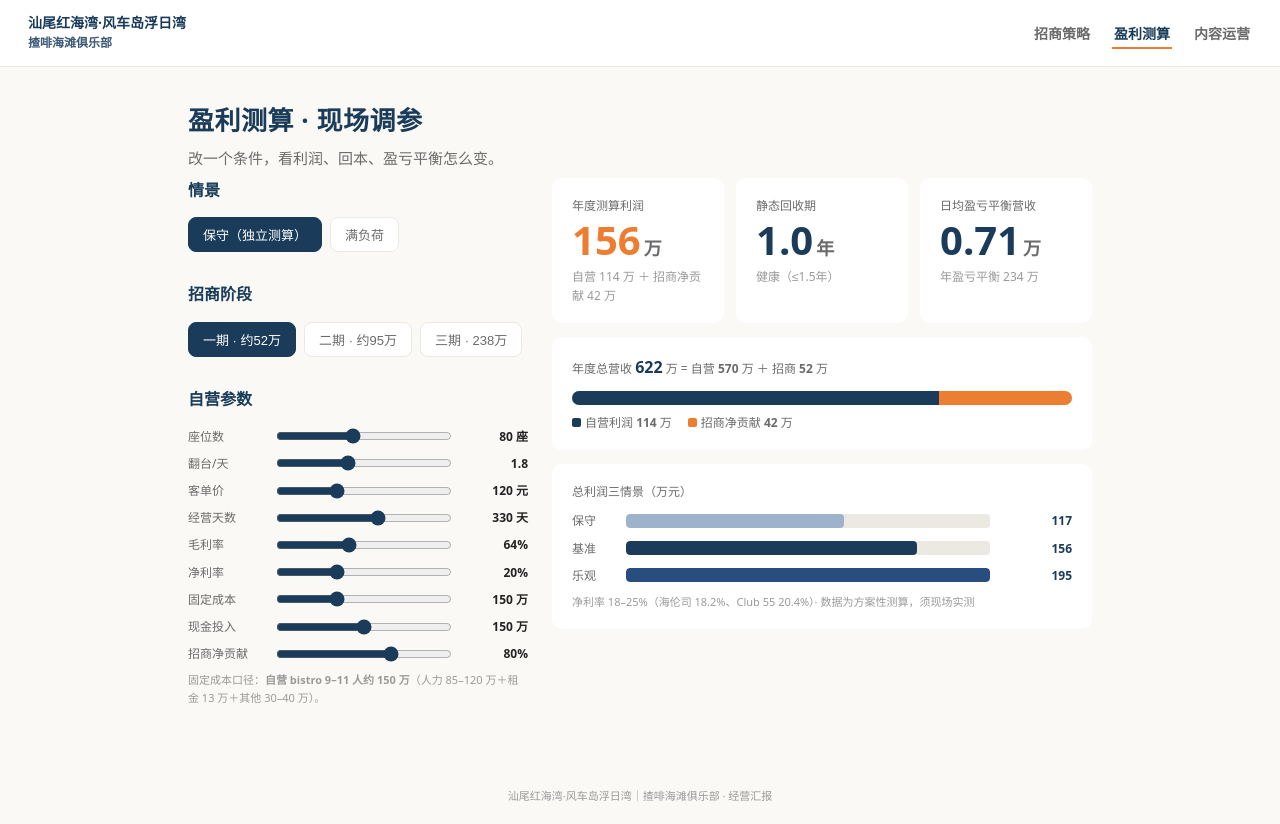
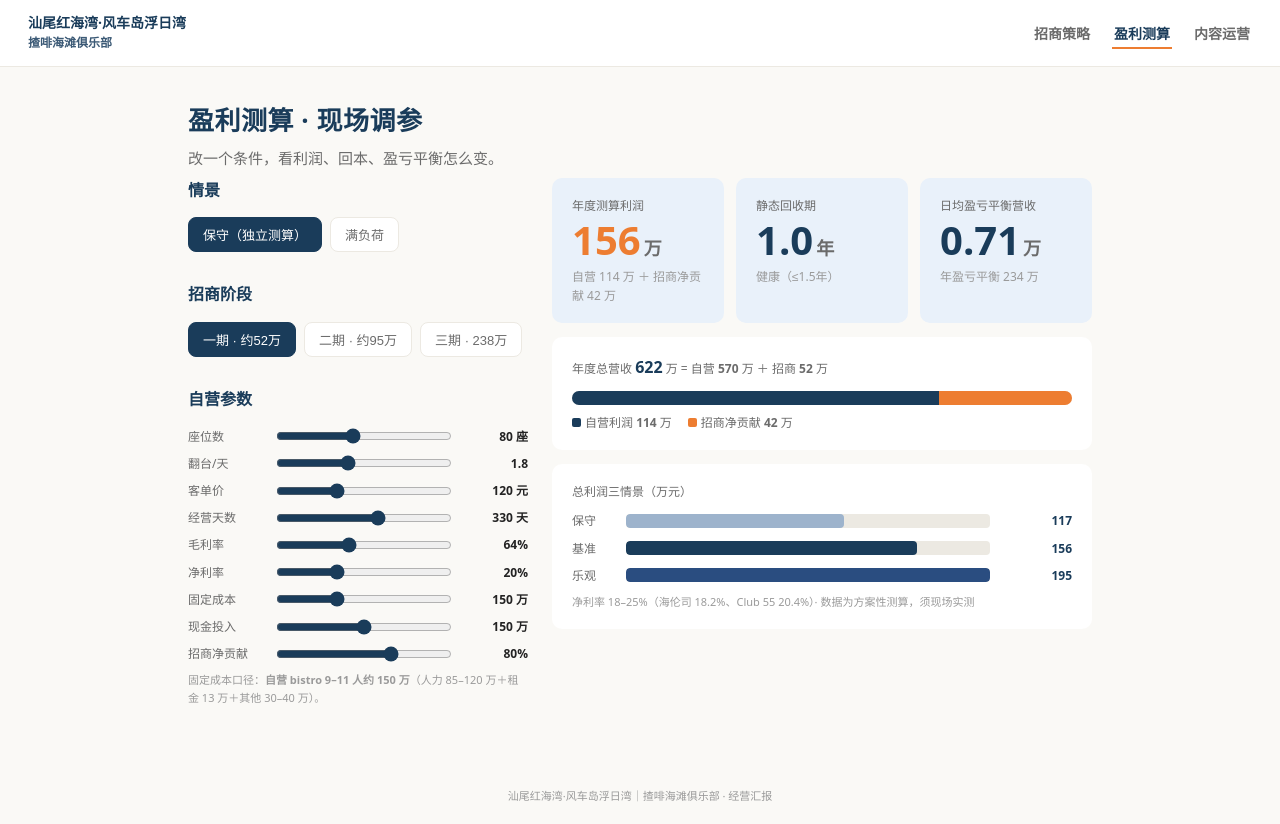
Before and after one commit to yulin-ho/honghaiwan, a plain HTML site: page index.html in a window 1280 px wide. Both pictures are taken after a click on the button "盈利测算". Drawn offline with Linux system fonts and the light colour scheme.

Commit message:
手机排版上下两行+重点卡片浅蓝背景

```diff
--- a/index.html
+++ b/index.html
@@ -34,6 +34,8 @@
 
   /* 大数字块（shadcn 式：标签小字 + 数字大字 + 说明小字） */
   .metric{background:var(--panel);border-radius:10px;padding:18px 20px}
+  .hl{background:#e9f1fa}
+  @media(max-width:760px){.topbar{flex-direction:column;align-items:stretch;padding:12px 16px;gap:6px}.topbar nav{width:100%;gap:0}.topbar nav button{flex:1;text-align:center;padding:10px 0}}
   .metric .m-label{font-size:12px;color:var(--ink2)}
   .metric .m-value{font-size:40px;font-weight:800;color:var(--sea);line-height:1.15;font-variant-numeric:tabular-nums;margin-top:2px}
   .metric .m-value .unit{font-size:18px;font-weight:600;color:var(--ink2);margin-left:3px}
@@ -226,17 +228,17 @@
     <!-- 右：大数字 + 构成 -->
     <div class="calc-right">
       <div class="three">
-        <div class="metric">
+        <div class="metric hl">
           <div class="m-label">年度测算利润</div>
           <div class="m-value orange"><span id="k-total-profit">0</span><span class="unit">万</span></div>
           <div class="m-sub" id="s-total-profit"></div>
         </div>
-        <div class="metric">
+        <div class="metric hl">
           <div class="m-label">静态回收期</div>
           <div class="m-value"><span id="k-payback">0</span><span class="unit">年</span></div>
           <div class="m-sub" id="s-payback"></div>
         </div>
-        <div class="metric">
+        <div class="metric hl">
           <div class="m-label">日均盈亏平衡营收</div>
           <div class="m-value"><span id="k-breakeven">0</span><span class="unit">万</span></div>
           <div class="m-sub" id="s-breakeven"></div>
@@ -351,7 +353,7 @@
       <tr><td style="padding:7px 8px;border-bottom:1px solid var(--line);vertical-align:top">什么时候卖</td><td style="padding:7px 8px;border-bottom:1px solid var(--line)">有明确日期、场次和可订座位时再发。如周四发布周末可订落日席，客人回复日期和人数即可预约。</td></tr>
       <tr><td style="padding:7px 8px;vertical-align:top">会员什么时候做</td><td style="padding:7px 8px">先跑一轮，看有没有人按次回来、买的是什么。等常客需求清楚，再试<b>免费会员</b>，权益先做<b>优先订位</b>。</td></tr>
     </table>
-    <div style="margin-top:14px;padding:12px 14px;background:var(--sand);border-radius:8px">
+    <div style="margin-top:14px;padding:12px 14px;background:#e9f1fa;border-radius:8px">
       <div style="font-size:12px;color:var(--ink2)">主指标</div>
       <div style="font-size:18px;font-weight:800;color:var(--orange);margin-top:2px">本地及周边首访客的 180 天付费复购率</div>
       <div style="font-size:12px;color:var(--ink3);margin-top:4px">从首笔到店消费起算，180 天内再次到店并付费才算复购，带新朋友单独标记；只统计观察满 180 天的客人。分档观察：30 天（本地高频）/ 90 天（湾区）/ 180 天（全国＋跨季）。</div>
```
